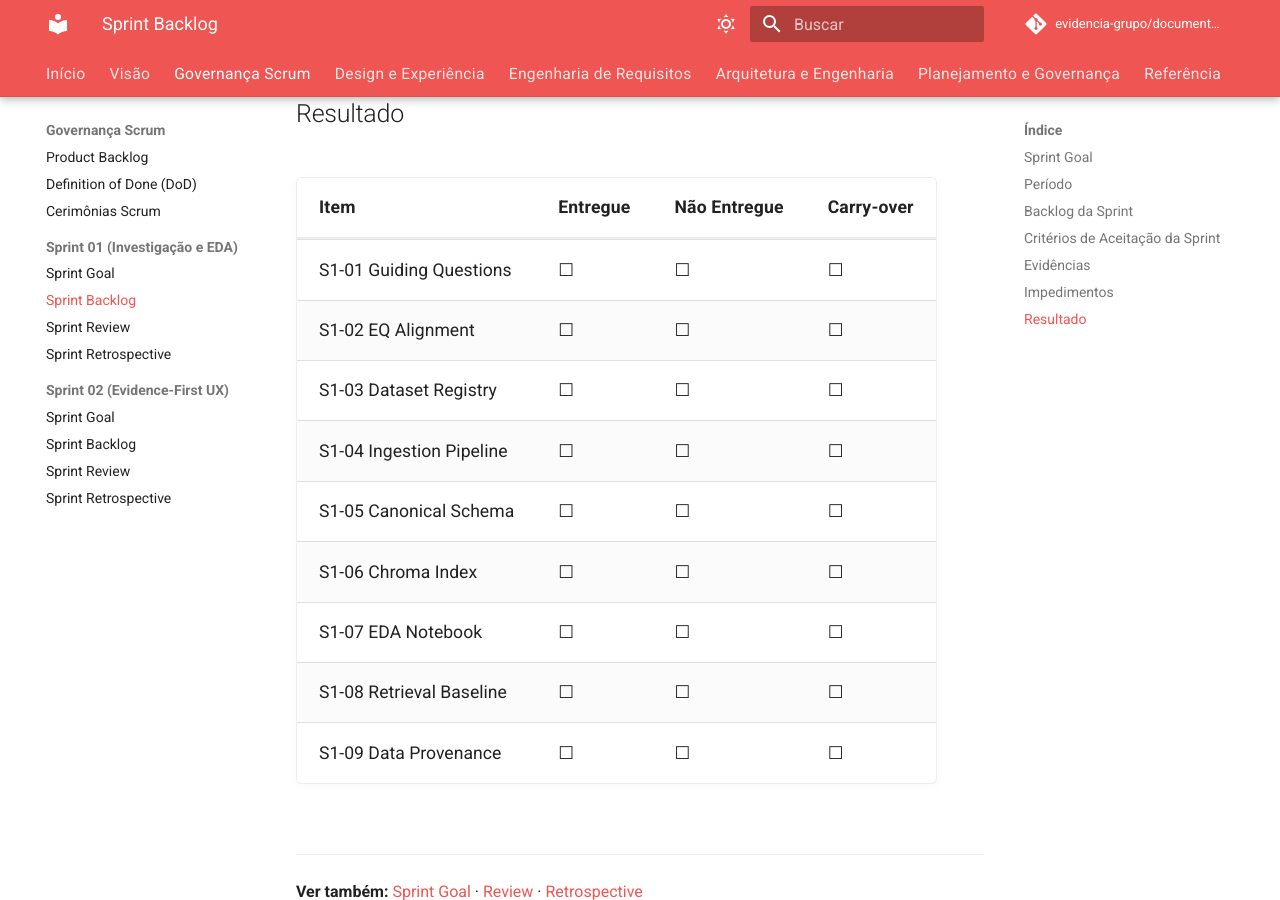
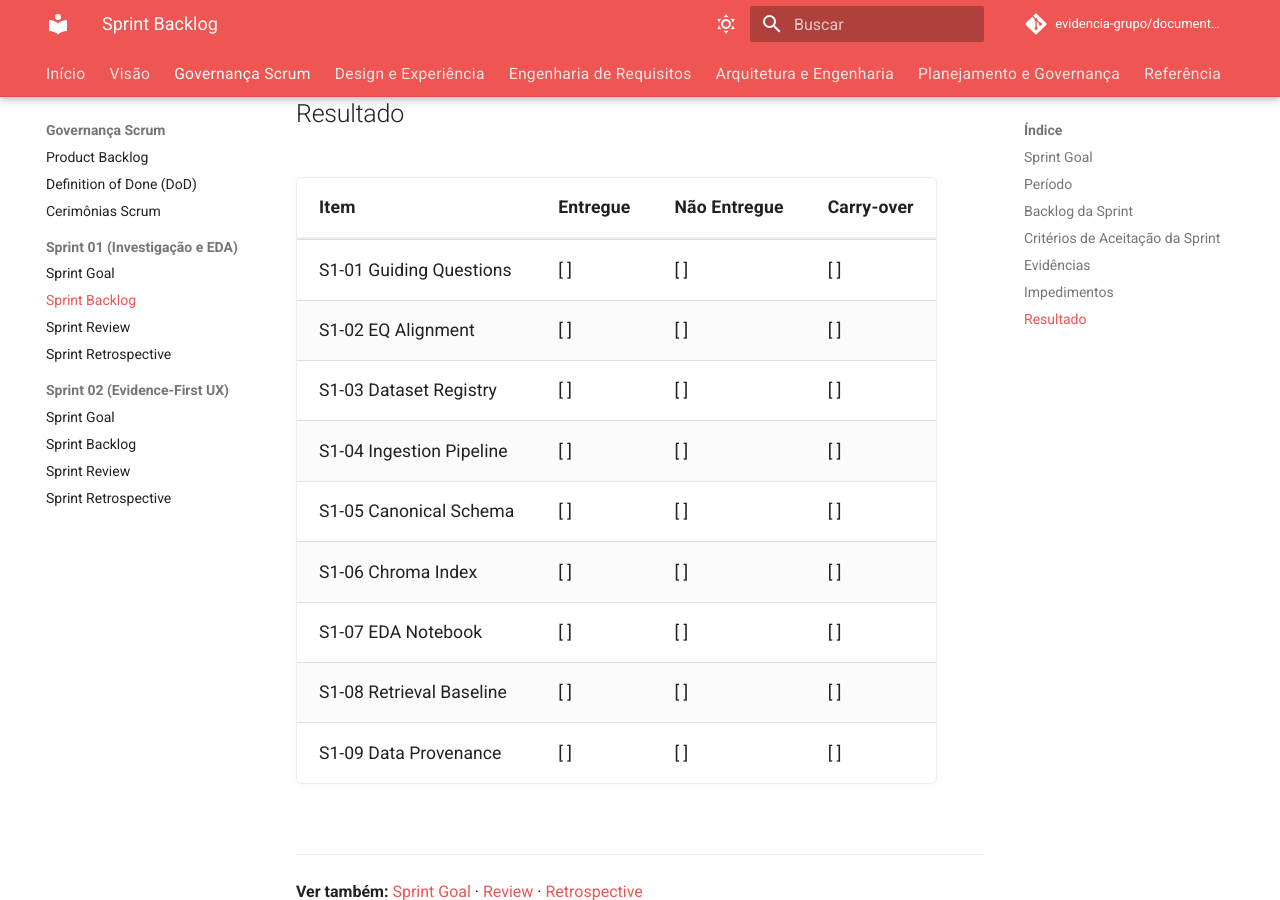
Before and after one commit to evidencia-grupo/documentation, an MkDocs documentation site: the page built from docs/scrum/sprint-01/sprint-backlog.md, in a window 1280 px wide and 900 px high, scrolled down 4192 px. Built offline with MkDocs 1.6.1 and Material for MkDocs 9.7.7, drawn with Linux system fonts in a browser that asks for light colours; comment, search, counter and statistics services are not loaded.

Commit message:
style(docs): replace emojis with text tags and fix strict links for CI compliance
Refs: CI lint rule, MkDocs build strict

```diff
--- a/docs/scrum/sprint-01/sprint-backlog.md
+++ b/docs/scrum/sprint-01/sprint-backlog.md
@@ -60,15 +60,15 @@
 
 | Item | Entregue | Não Entregue | Carry-over |
 |:---|:---|:---|:---|
-| S1-01 Guiding Questions | ☐ | ☐ | ☐ |
-| S1-02 EQ Alignment | ☐ | ☐ | ☐ |
-| S1-03 Dataset Registry | ☐ | ☐ | ☐ |
-| S1-04 Ingestion Pipeline | ☐ | ☐ | ☐ |
-| S1-05 Canonical Schema | ☐ | ☐ | ☐ |
-| S1-06 Chroma Index | ☐ | ☐ | ☐ |
-| S1-07 EDA Notebook | ☐ | ☐ | ☐ |
-| S1-08 Retrieval Baseline | ☐ | ☐ | ☐ |
-| S1-09 Data Provenance | ☐ | ☐ | ☐ |
+| S1-01 Guiding Questions | [ ] | [ ] | [ ] |
+| S1-02 EQ Alignment | [ ] | [ ] | [ ] |
+| S1-03 Dataset Registry | [ ] | [ ] | [ ] |
+| S1-04 Ingestion Pipeline | [ ] | [ ] | [ ] |
+| S1-05 Canonical Schema | [ ] | [ ] | [ ] |
+| S1-06 Chroma Index | [ ] | [ ] | [ ] |
+| S1-07 EDA Notebook | [ ] | [ ] | [ ] |
+| S1-08 Retrieval Baseline | [ ] | [ ] | [ ] |
+| S1-09 Data Provenance | [ ] | [ ] | [ ] |
 
 ---
 
```
Also changed, not shown: docs/scrum/definition-of-done.md (+11 -1 lines), docs/scrum/sprint-02/sprint-backlog.md (+9 -9 lines), docs/visao/decision-log.md (+3 -3 lines), docs/visao/essential-question-alignment.md (+6 -6 lines).
